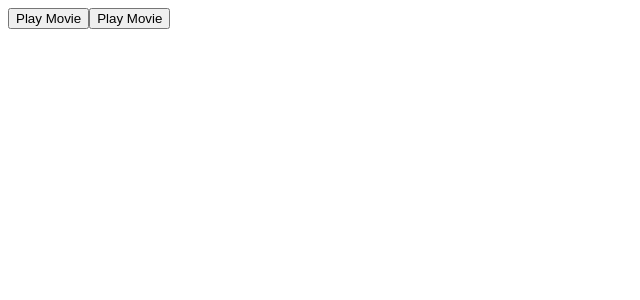
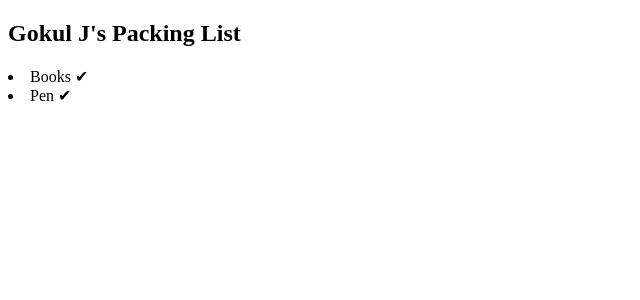
Before and after one commit to gokuljsparkout/GokulJSO, a React (Create React App) app: page / in a window 1280 px wide. Shown: the top 300 px of the page, without its empty margins (0-640 px from the left). Built offline with nearby package versions, Linux system fonts and the light colour scheme.

Commit message:
Conditioal Rendering ex-1

```diff
--- a/src/App.js
+++ b/src/App.js
@@ -1,12 +1,12 @@
 import React from "react";
-import Toolbar from "./ToolBar";
+import PackingList from "./PackingList";
 
 //Creating a user defined component and event handler for the component
 
 function App() {
   return (
     <div className="App">
-      <Toolbar onPlayMovie={()=>alert('Playing')} onUploadImage={()=>alert('Uploading')}/>
+     <PackingList/>
       </div>
   );
 }
--- a/src/Button.js
+++ /dev/null
@@ -1,5 +0,0 @@
-export default function Button({onClick,children}){
-  return(
-    <button onClick={onClick}>{children}</button>
-  )
-}
--- /dev/null
+++ b/src/Item.js
@@ -0,0 +1,13 @@
+const Item  = ({name,isPacked}) =>
+  {
+    if(isPacked)
+    {
+    return <li>{name} ✔</li>
+    }
+
+  else{
+    return <li>{name}</li>
+  }
+}
+
+export default Item
--- /dev/null
+++ b/src/PackingList.js
@@ -0,0 +1,12 @@
+import Item from "./Item.js"
+
+const PackingList = ()=>(
+  <section>
+    <h1>Gokul J's Packing List</h1>
+    <u1>
+      <Item isPacked={true} name='Books'/>
+      <Item isPacked={true} name='Pen' />
+    </u1>
+  </section>
+)
+export default PackingList
--- a/src/ToolBar.js
+++ /dev/null
@@ -1,16 +0,0 @@
-import Button from "./Button"
-export default function Toolbar({onPlayMovie, onUploadImage})
-{
-  return(
-
-      <div>
-        <Button onClick={onPlayMovie}>
-          Play Movie
-        </Button>
-        <Button onClick={onUploadImage}>
-          Play Movie
-        </Button>
-
-      </div>
-  )
-}
```
